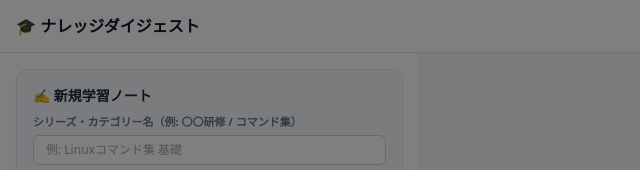
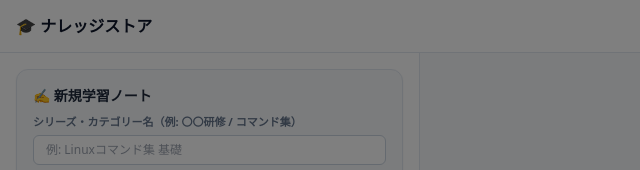
Before and after one commit to nsokatg/knowledge_store, a plain HTML site: page index.html in a window 1280 px wide. Shown: the top 170 px of the page, 0-640 px from the left. Drawn offline with nearby package versions, Linux system fonts and the light colour scheme.

Commit message:
Change header title from 'ナレッジダイジェスト' to 'ナレッジストア'

```diff
--- a/index.html
+++ b/index.html
@@ -12,7 +12,7 @@
 
     <!-- ヘッダー -->
     <header class="bg-white border-b border-slate-200 px-4 py-3 flex justify-between items-center shrink-0">
-        <h1 class="font-bold text-sm md:text-base text-slate-900">🎓 ナレッジダイジェスト</h1>
+        <h1 class="font-bold text-sm md:text-base text-slate-900">🎓 ナレッジストア</h1>
         <div class="flex gap-2">
             <button onclick="openApiKeyModal()" class="text-xs bg-slate-100 hover:bg-slate-200 px-3 py-1.5 rounded font-medium text-slate-600">APIキー</button>
             <button onclick="handleGoogleDriveSync()" class="text-xs bg-emerald-600 hover:bg-emerald-700 text-white px-3 py-1.5 rounded font-medium">Gドライブ同期</button>
```
